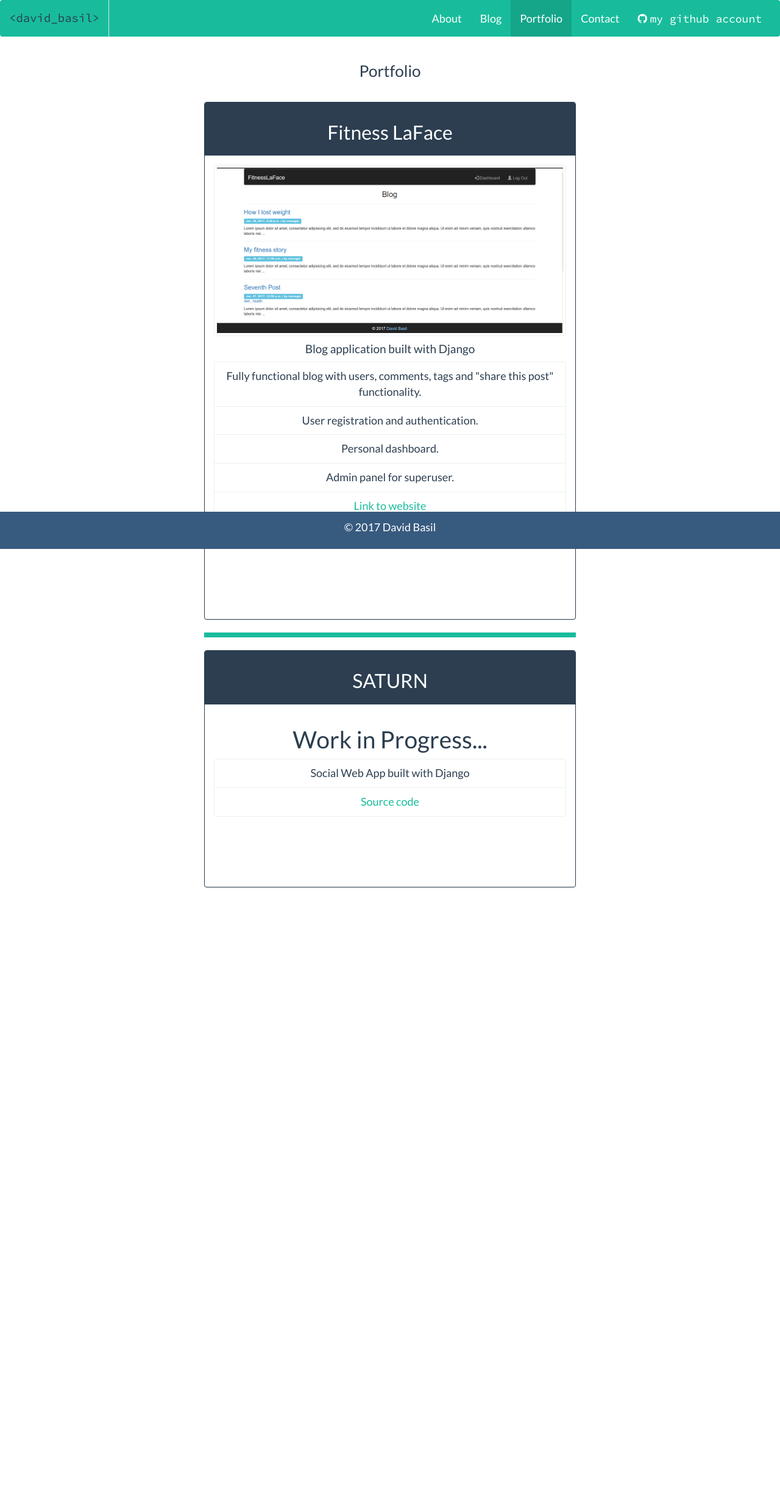
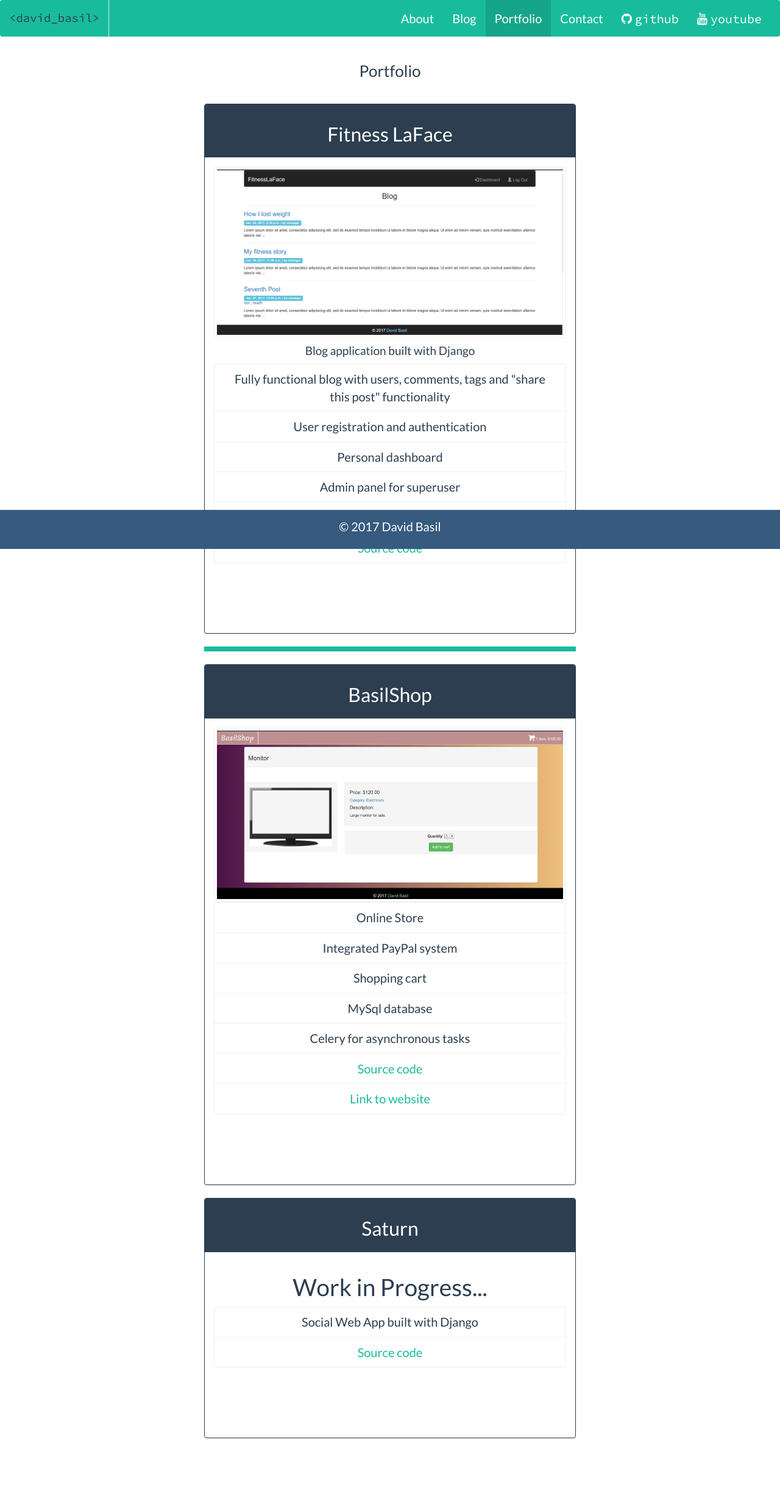
Before and after one commit to DavidBasil/basildavid, a Jekyll site: the page built from portfolio.html, in a window 1280 px wide. Shown: the whole page at 61% size. Built offline with Jekyll 4.4.1, drawn with Linux system fonts in a browser that asks for light colours; nearby versions of some CDN libraries; before the commit the page ends 1576 px from its top, so only the background shows below that.

Commit message:
add basilshop to portfolio

```diff
--- a/_layouts/default.html
+++ b/_layouts/default.html
@@ -53,7 +53,11 @@
         <li class="{% if page.url == '/portfolio/' %}active{% endif %}"><a href="{{ site.baseurl }}/portfolio">Portfolio</a></li>
         <li class="{% if page.url == '/contact/' %}active{% endif %}"><a href="{{ site.baseurl }}/contact">Contact</a></li>
         <li class=""><a href="https://github.com/DavidBasil">
-          <i class="fa fa-github"> <span>my github account</span></i>
+          <i class="fa fa-github"> <span>github</span></i>
+          </a>
+        </li>
+        <li class=""><a href="https://www.youtube.com/channel/UC_eR1E_lyG7o74WdwZJDMog">
+          <i class="fa fa-youtube"> <span>youtube</span></i>
           </a>
         </li>
       </ul>
--- a/_posts/2017-04-27-dev-tools.html
+++ b/_posts/2017-04-27-dev-tools.html
@@ -1,6 +1,6 @@
 ---
 layout: post
-title: My Programming Tools/books/productity tips
+title: My Programming Tools/Books/Productity Tips
 description: Programming/Developement tools that I use everyday.
 excerpt: I share my tools and productivity tips.
 ---
--- a/assets/css/style.css
+++ b/assets/css/style.css
@@ -1,7 +1,7 @@
 @import url('https://fonts.googleapis.com/css?family=Source+Code+Pro');
 
 body {
-  font-size: 18px;
+  font-size: 20px;
 }
 
 .navbar-default {
@@ -13,7 +13,7 @@ a.navbar-brand {
   font-family: 'Source Code Pro', monospace;
 }
 
-i.fa.fa-github span {
+i.fa span {
   font-family: 'Source Code Pro', monospace;
 }
 
--- a/index.html
+++ b/index.html
@@ -9,7 +9,7 @@ description: hi there, my name is David Basil and I am a Django developer.
   <br>
   <img src="{{ site.baseurl }}/img/me.jpg" class="img-responsive img-thumbnail"><br><br>
   <p>Hi there, my name is David Basil and I'm a Django developer.</p>
-  <p>You can check out my <a href="{{ site.baseurl }}/blog">blog</a> or <a href="https://github.com/DavidBasil">github account</a>.</p>
+  <p>You can check out my <a href="{{ site.baseurl }}/blog">blog</a>, <a href="https://www.youtube.com/channel/UC_eR1E_lyG7o74WdwZJDMog">youtube</a>, or <a href="https://github.com/DavidBasil">github account</a>.</p>
   <p>Send me a message if you have questions.</p>
 
   <hr>
--- a/portfolio.html
+++ b/portfolio.html
@@ -11,21 +11,40 @@ description: portfolio of David Basil
 			<div class="panel panel-primary">
 				<div class="panel-heading"><h2 class="text-center">Fitness LaFace</h2></div>
 				<div class="panel-body text-center">
-					<img src="{{ site.baseurl }}/img/blog.jpg" class="img-thumbnail" />
+					<a href="{{ site.baseurl }}/img/blog.jpg">					<img src="{{ site.baseurl }}/img/blog.jpg" class="img-thumbnail" />		</a>
 					<h4>Blog application built with Django</h4>
 					<ul class="list-group">
-						<li class="list-group-item">Fully functional blog with users, comments, tags and "share this post" functionality.</li>
-						<li class="list-group-item">User registration and authentication.</li>
-						<li class="list-group-item">Personal dashboard.</li>
-						<li class="list-group-item">Admin panel for superuser.</li>
+						<li class="list-group-item">Fully functional blog with users, comments, tags and "share this post" functionality</li>
+						<li class="list-group-item">User registration and authentication</li>
+						<li class="list-group-item">Personal dashboard</li>
+						<li class="list-group-item">Admin panel for superuser</li>
 						<li class="list-group-item"> <a href="http://dbasil.pythonanywhere.com/">Link to website</a></li>
 						<li class="list-group-item"> <a href="https://github.com/DavidBasil/fitnesslaface">Source code</a></li>
 					</ul>
 				</div>
 			</div>
 <hr style="border: solid 4px #18BC9C;" />
+
 			<div class="panel panel-primary">
-				<div class="panel-heading"><h2 class="text-center">SATURN</h2></div>
+				<div class="panel-heading"><h2 class="text-center">BasilShop</h2></div>
+				<div class="panel-body text-center">
+					<a href="{{ site.baseurl }}/img/basilshop.jpg">
+					<img src="{{ site.baseurl }}/img/basilshop.jpg" class="img-thumbnail" />
+</a>
+					<ul class="list-group">
+						<li class="list-group-item">Online Store</li>
+						<li class="list-group-item">Integrated PayPal system</li>
+						<li class="list-group-item">Shopping cart</li>
+						<li class="list-group-item">MySql database</li>
+						<li class="list-group-item">Celery for asynchronous tasks</li>
+						<li class="list-group-item"> <a href="https://github.com/DavidBasil/basilshop">Source code</a></li>
+						<li class="list-group-item"> <a href="http://www.ltdbgs.com/">Link to website</a></li>
+					</ul>
+				</div>
+			</div>
+
+			<div class="panel panel-primary">
+				<div class="panel-heading"><h2 class="text-center">Saturn</h2></div>
 				<div class="panel-body text-center">
 					<h1>Work in Progress...</h1>
 					<ul class="list-group">
```
Also changed, not shown: img/basilshop.jpg (added).
